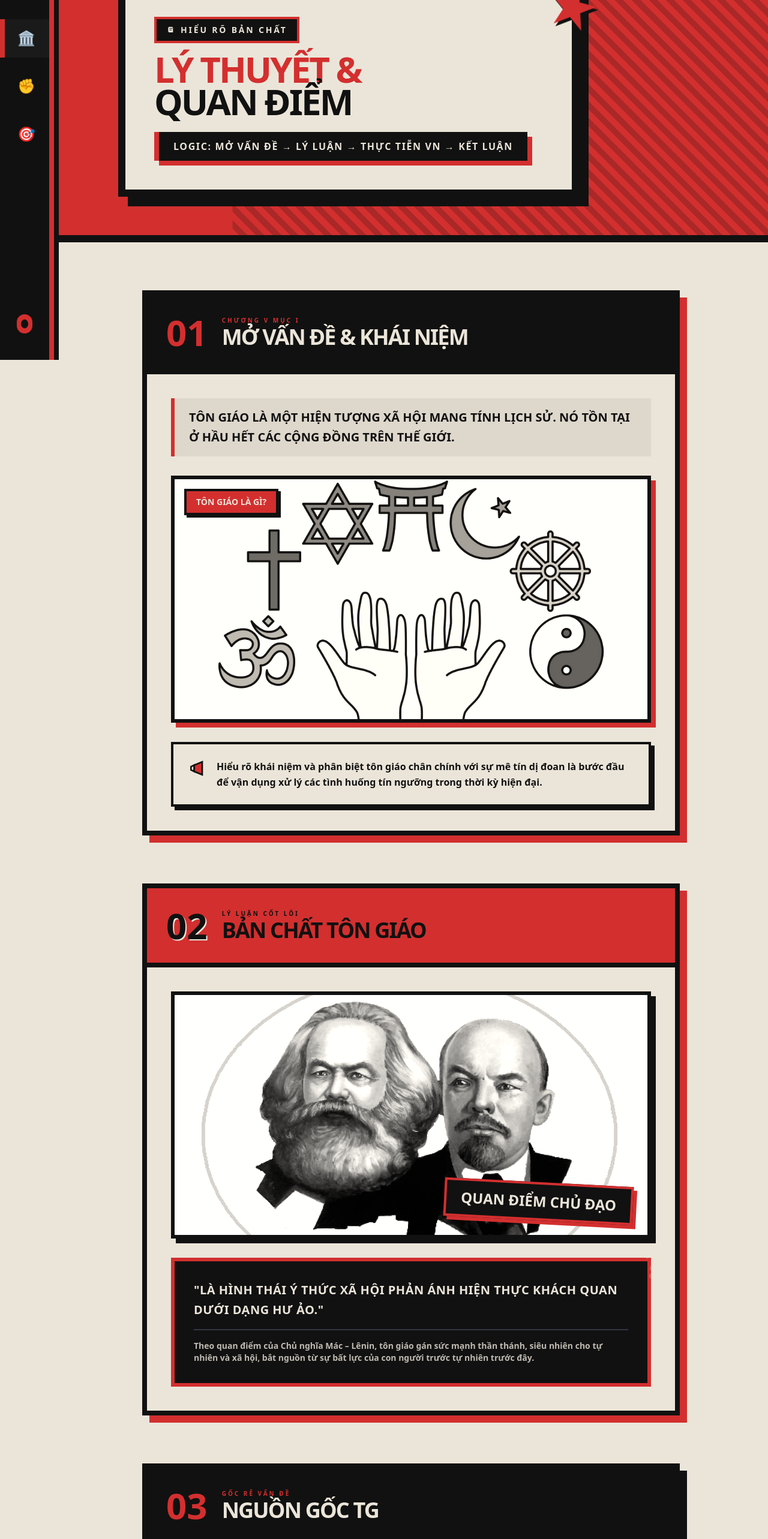
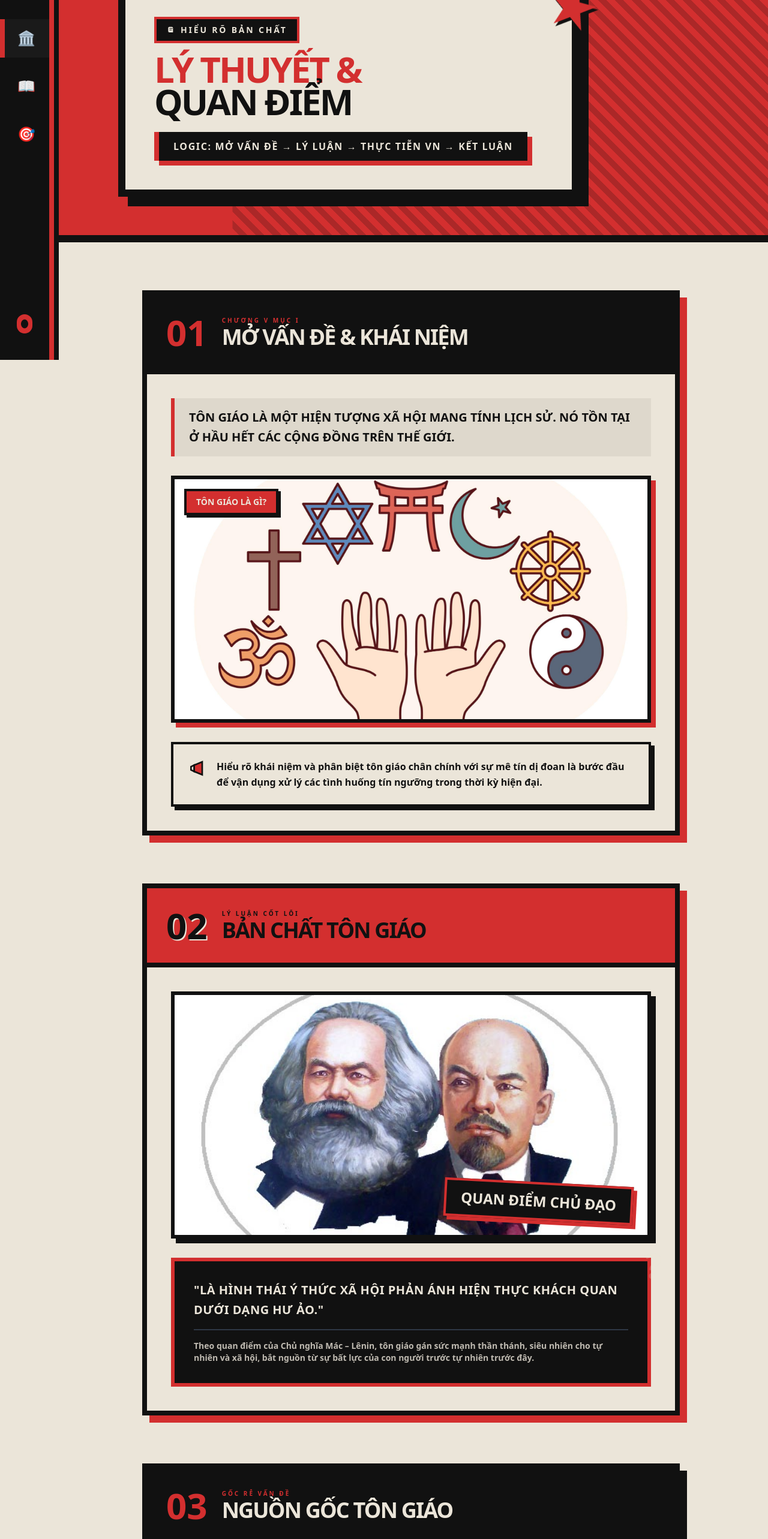
Before and after one commit to Percyy04/mln131, a React (Vite) app: page /ly-thuyet in a window 1280 px wide. Shown: the part 200-2766 px from the top of the page at 60% size. Built offline with nearby package versions, Linux system fonts and the light colour scheme.

Commit message:
feat: implement navigation layout and home page with constructivist design style

```diff
--- a/src/components/Navbar.jsx
+++ b/src/components/Navbar.jsx
@@ -5,7 +5,7 @@ import { motion, AnimatePresence } from 'framer-motion'
 const navLinks = [
   { to: '/', label: 'TRANG CHỦ', end: true, icon: '★' },
   { to: '/ly-thuyet', label: 'LÝ THUYẾT', icon: '🏛️' },
-  { to: '/truyen-tranh', label: 'TRUYỆN', icon: '✊' },
+  { to: '/truyen-tranh', label: 'VÍ DỤ', icon: '📖' },
   { to: '/quiz', label: 'QUIZ', icon: '🎯' },
 ]
 
--- a/src/pages/HomePage.jsx
+++ b/src/pages/HomePage.jsx
@@ -10,7 +10,7 @@ const roadmap = [
   },
   {
     num: '02',
-    title: 'Truyện tranh',
+    title: 'Ví dụ',
     desc: 'Theo dõi "Niềm tin đúng đắn" – minh họa ranh giới trực quan giữa tín ngưỡng chân chính và mê tín.',
   },
   {
@@ -67,19 +67,19 @@ export default function HomePage() {
             </div>
 
             <h1 className="text-5xl md:text-[5rem] lg:text-[6rem] font-black leading-[0.85] text-[#D32F2F] uppercase tracking-tighter mb-8 border-y-[8px] border-[#111] py-6 break-words">
-              VẤN ĐỀ <br/>
-              <span className="text-[#111]">DÂN TỘC</span> <br/>
+              VẤN ĐỀ <br />
+              <span className="text-[#111]">DÂN TỘC</span> <br />
               & TÔN GIÁO
             </h1>
 
             <div className="bg-[#111] text-[#EBE5D9] px-6 py-4 mb-8 inline-block drop-shadow-[8px_8px_0_#D32F2F]">
               <h2 className="text-xl md:text-3xl font-black uppercase tracking-tight leading-none">
-                TRONG THỜI KỲ QUÁ ĐỘ <br/> LÊN CHỦ NGHĨA XÃ HỘI
+                TRONG THỜI KỲ QUÁ ĐỘ <br /> LÊN CHỦ NGHĨA XÃ HỘI
               </h2>
             </div>
 
             <p className="text-xl md:text-2xl font-black text-[#111] uppercase tracking-wider border-l-[8px] border-[#D32F2F] pl-6 mb-12">
-              THEO QUAN ĐIỂM <br/>CHỦ NGHĨA <span className="text-[#D32F2F] text-3xl md:text-4xl">MÁC – LÊNIN</span>
+              THEO QUAN ĐIỂM <br />CHỦ NGHĨA <span className="text-[#D32F2F] text-3xl md:text-4xl">MÁC – LÊNIN</span>
             </p>
 
             <button
@@ -143,12 +143,13 @@ export default function HomePage() {
             transition={{ duration: 0.5, delay: 0.6 }}
             className="mt-32 flex justify-center"
           >
-             <Link
+            <Link
               to="/ly-thuyet"
               className="inline-block bg-[#EBE5D9] text-[#111] font-black text-3xl md:text-4xl uppercase px-16 py-8 border-[8px] border-[#D32F2F] shadow-[16px_16px_0_0_#D32F2F] hover:bg-[#D32F2F] hover:text-[#EBE5D9] hover:shadow-[16px_16px_0_0_#111] hover:-translate-y-2 hover:-translate-x-2 transition-all group"
-             >
-               TIẾN LÊN! <span className="inline-block transform group-hover:translate-x-4 transition-transform">★</span>
-             </Link>
+            >
+              GO GO GO!
+              <span className="inline-block transform group-hover:translate-x-4 transition-transform">★</span>
+            </Link>
           </motion.div>
         </div>
       </section>
--- a/src/pages/QuizPage.jsx
+++ b/src/pages/QuizPage.jsx
@@ -103,7 +103,7 @@ export default function QuizPage() {
               ĐÁNH GIÁ NHẬN THỨC
             </div>
             <h1 className="text-4xl md:text-6xl font-black text-[#111] uppercase tracking-tighter mb-4 drop-shadow-[4px_4px_0_#EBE5D9]">
-              QUIZ: BẠN NGHĨ GÌ?
+            Hệ tâm linh hay Hệ thực tế?
             </h1>
           </motion.div>
         </div>
--- a/src/pages/TheoryPage.jsx
+++ b/src/pages/TheoryPage.jsx
@@ -115,7 +115,7 @@ export default function TheoryPage() {
                 <img
                   src={tonGiaoImg}
                   alt="Tôn giáo là gì"
-                  className="w-full h-auto md:h-[400px] object-cover filter grayscale contrast-125 sepia-[.2] transition-all duration-500 group-hover:grayscale-0 group-hover:contrast-100 group-hover:sepia-0"
+                  className="w-full h-auto md:h-[400px] object-cover transition-all duration-500"
                 />
                 <div className="absolute top-4 left-4 bg-[#D32F2F] text-[#EBE5D9] px-4 py-2 font-black uppercase text-sm border-[4px] border-[#111] shadow-[4px_4px_0_0_#111]">
                   TÔN GIÁO LÀ GÌ?
@@ -145,7 +145,7 @@ export default function TheoryPage() {
                 <img
                   src={macLeninImg}
                   alt="Mác - Lênin"
-                  className="w-full h-auto md:h-[400px] object-cover filter grayscale contrast-125 sepia-[.1] transition-all duration-500 group-hover/img:grayscale-0 group-hover/img:contrast-100 group-hover/img:sepia-0"
+                  className="w-full h-auto md:h-[400px] object-cover transition-all duration-500"
                 />
                 <div className="absolute bottom-6 right-6 bg-[#111] text-[#EBE5D9] px-6 py-3 font-black uppercase text-xl md:text-2xl border-[4px] border-[#D32F2F] shadow-[6px_6px_0_0_#D32F2F] transform rotate-[3deg]">
                   QUAN ĐIỂM CHỦ ĐẠO
@@ -171,7 +171,7 @@ export default function TheoryPage() {
               <div className="text-6xl font-black text-[#D32F2F] group-hover:-rotate-12 transition-transform">03</div>
               <div>
                 <p className="text-[10px] font-black uppercase tracking-[0.3em] text-[#D32F2F]">GỐC RỄ VẤN ĐỀ</p>
-                <h2 className="text-3xl md:text-4xl font-black uppercase tracking-tighter">Nguồn gốc TG</h2>
+                <h2 className="text-3xl md:text-4xl font-black uppercase tracking-tighter">Nguồn gốc Tôn giáo</h2>
               </div>
             </div>
             <motion.div variants={staggerContainer} className="p-8 md:p-10 grid sm:grid-cols-3 gap-6 relative z-10">
@@ -185,7 +185,7 @@ export default function TheoryPage() {
                     <img
                       src={item.img}
                       alt={item.title}
-                      className="w-full h-full object-cover filter grayscale contrast-125 sepia-[.2] transition-all duration-500 group-hover/card:grayscale-0 group-hover/card:contrast-100 group-hover/card:sepia-0 transform group-hover/card:scale-105"
+                      className="w-full h-full object-cover transition-all duration-500 transform group-hover/card:scale-105"
                     />
                     <div className="absolute -bottom-6 right-2 w-12 h-12 bg-[#111] text-[#EBE5D9] flex items-center justify-center rounded-full border-[4px] border-[#D32F2F] z-20">
                       <item.icon className="w-5 h-5" />
```
